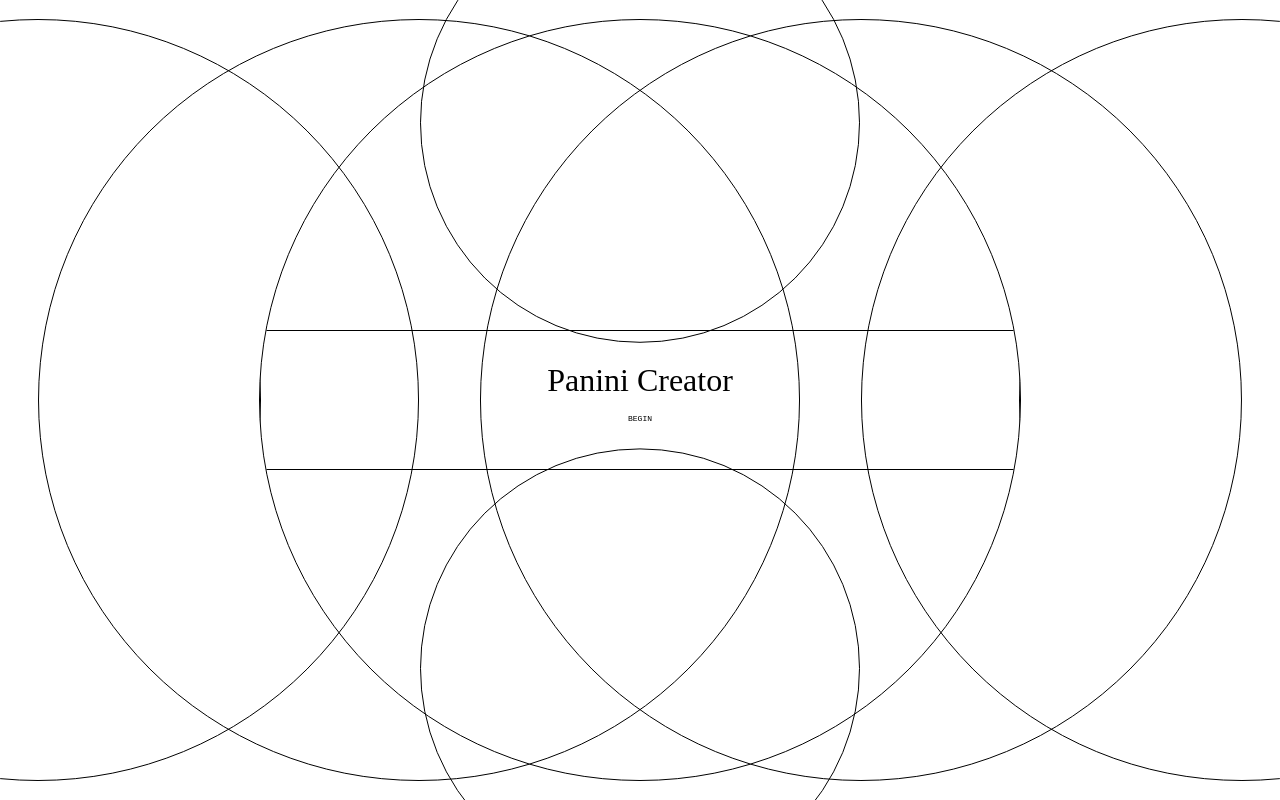
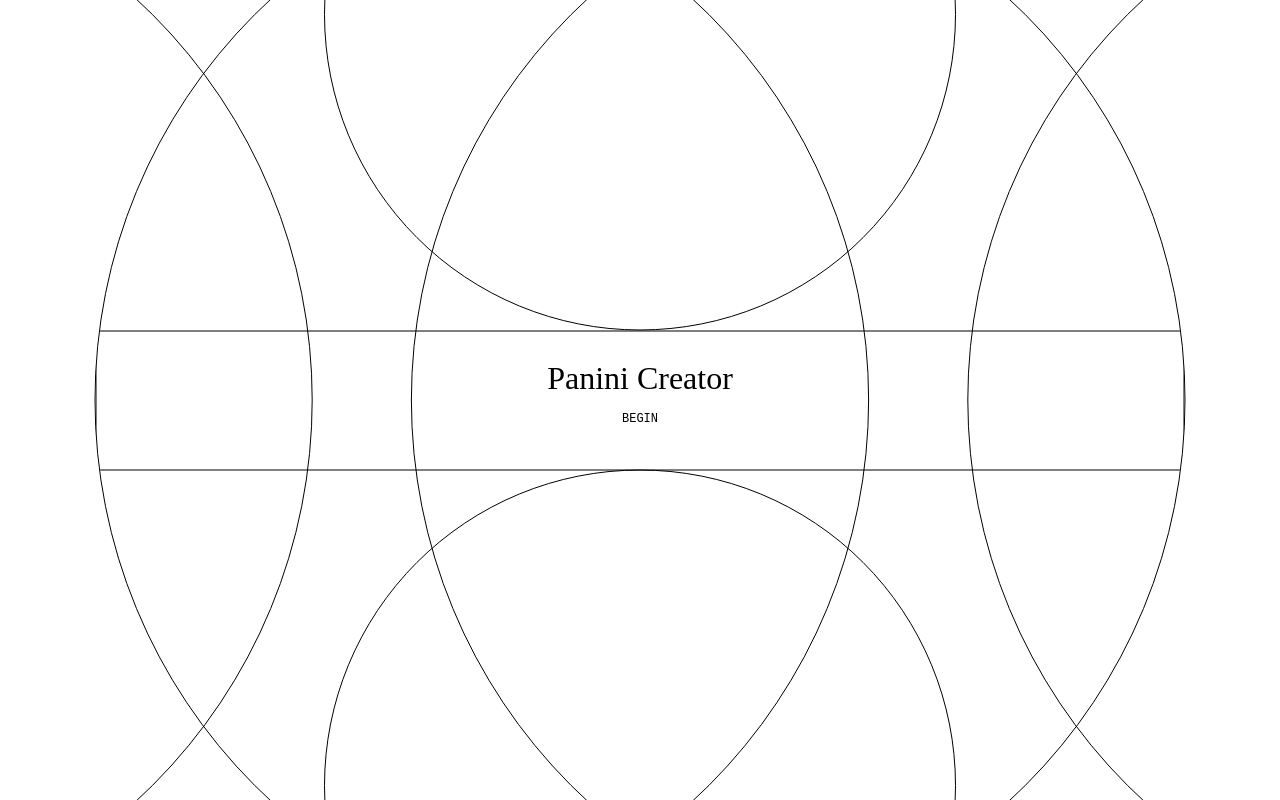
Before and after one commit to Krzysztofe/panini-creator, a React (Vite) app: page / in a window 1280 px wide. Built offline with nearby package versions, Linux system fonts and the light colour scheme; a web font is replaced by a local one.

Commit message:
Remove dataCircles to IndexBegin

```diff
--- a/src/components/circle/Circle.tsx
+++ b/src/components/circle/Circle.tsx
@@ -1,14 +1,22 @@
 import { ReactNode, useContext } from "react";
 import { Context } from "../../context/ContextProv";
+
+type KeyFrames = {
+  name: string;
+  translateTo: string;
+  scaleTo: string;
+};
 
 type Props = {
   children?: ReactNode;
   width: string;
   translate: string;
-  keyFrames: { name: string; transformTo: string; scaleTo: string };
+  keyFrames: KeyFrames;
 };
 
-const css = (width: string, translate: string, name: any) => {
+
+
+const css = (width: string, translate: string, name:KeyFrames) => {
   return {
     width,
     height: width,
@@ -25,7 +33,7 @@ const css = (width: string, translate: string, name: any) => {
   };
 };
 
-const generateKeyframes = (data: any) => {
+const generateKeyframes = (data: KeyFrames) => {
   const { name, translateTo, scaleTo } = data;
   return `
     @keyframes ${name} {
--- a/src/pages/begin/beginHeading/BeginHeading.module.css
+++ b/src/pages/begin/beginHeading/BeginHeading.module.css
@@ -1,25 +1,24 @@
 .headerWrapper {
   position: absolute;
-    z-index: 1;
   top: 50%;
   left: 50%;
   transform: translate(-50%, -50%);
+  z-index: 1;
 }
 
 .header {
+  font-size: var(  --fs-primary-heading);
   margin-bottom: 0;
-    font-size: var(--fs-primary-heading);
 }
 
 .button {
+  display: block;
   margin-inline: auto;
   padding-inline: 20px;
   padding-block: 14px;
-    display: block;
-    transition: 0.5s;
   background-color: var(--clr-transparent);
   border: 0.5px solid var(--clr-transparent);
-    font-size: 8px;
+  transition: 0.5s;
 }
 .button:hover {
   border: 0.5px solid var(--clr-primary);
--- a/src/pages/begin/indexBegin/IndexBegin.tsx
+++ b/src/pages/begin/indexBegin/IndexBegin.tsx
@@ -4,7 +4,7 @@ import BeginHeading from "../beginHeading/BeginHeading";
 import BeginHeadingContainer from "../beginHeadingContainer/BeginHeadingContainer";
 import styles from "./IndexBegin.module.css";
 import { Context } from "../../../context/ContextProv";
-import { dataCircles } from "../../../components/circle/dataCircles";
+import { dataCircles } from "./dataCircles";
 
 const css = (isBegin: boolean) => {
   return {
--- a/src/components/circle/dataCircles.tsx
+++ b/src/pages/begin/indexBegin/dataCircles.tsx
@@ -1,7 +1,7 @@
 export const dataCircles = [
   {
-    width: "440px",
-    translate: "translate(-50%, -13%)",
+    width: "632px",
+    translate: "translate(-50%, -11%)",
     keyFrames: {
       name: "vertical-top",
       translateTo: "-50%, -111%",
@@ -9,7 +9,7 @@ export const dataCircles = [
     },
   },
   {
-    width: "440px",
+    width: "632px",
     translate: "translate(-50%, 111%)",
     keyFrames: {
       name: "vertical-bottom",
@@ -19,8 +19,8 @@ export const dataCircles = [
   },
 
   {
-    width: "762px",
-    translate: "translate(-129%, 50%)",
+    width: "1091px",
+    translate: "translate(-130%, 50%)",
     keyFrames: {
       name: "horizontal-1",
       translateTo: "-230%, 50%",
@@ -28,7 +28,7 @@ export const dataCircles = [
     },
   },
   {
-    width: "762px",
+    width: "1091px",
     translate: "translate(-79%, 50%)",
     keyFrames: {
       name: "horizontal-2",
@@ -37,7 +37,7 @@ export const dataCircles = [
     },
   },
   {
-    width: "762px",
+    width: "1091px",
     translate: "translate(-50%, 50%)",
     keyFrames: {
       name: "center",
@@ -46,7 +46,7 @@ export const dataCircles = [
     },
   },
   {
-    width: "762px",
+    width: "1091px",
     translate: "translate(-21%, 50%)",
     keyFrames: {
       name: "horizontal-3",
@@ -55,8 +55,8 @@ export const dataCircles = [
     },
   },
   {
-    width: "762px",
-    translate: "translate(29%, 50%)",
+    width: "1091px",
+    translate: "translate(30%, 50%)",
     keyFrames: {
       name: "horizontal-4",
       translateTo: "230%, 50%",
```
Also changed, not shown: src/components/Circle.module.css (renamed from src/components/circle/Circle.module.css). Lines whose indentation alone changed are shown as unchanged.
